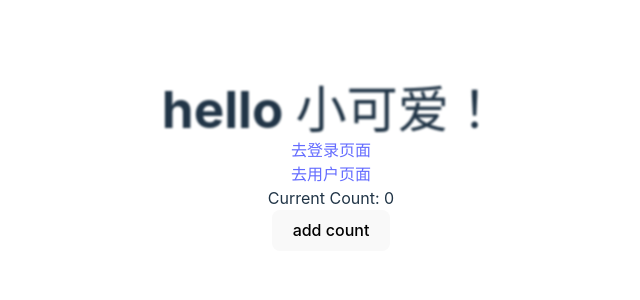
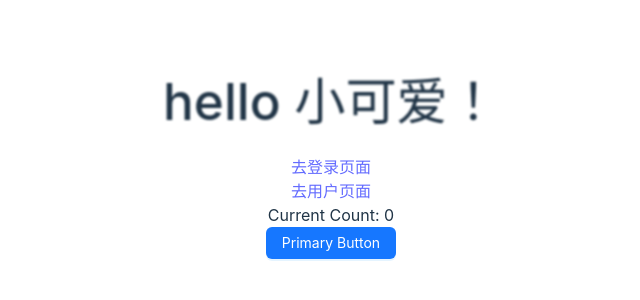
Before and after one commit to ly8529/vue-demo, a Vue app: page / in a window 1280 px wide. Shown: the part 234-534 px from the top of the page, without its empty margins (309-949 px from the left). Built offline with nearby package versions, Linux system fonts and the light colour scheme.

Commit message:
使用组件库ant-design-vue

```diff
--- a/package.json
+++ b/package.json
@@ -8,6 +8,7 @@
 		"preview": "vite preview"
 	},
 	"dependencies": {
+		"ant-design-vue": "^4.0.7",
 		"pinia": "^2.1.7",
 		"vue": "^3.3.8",
 		"vue-router": "^4.2.5"
--- a/src/components/HelloWorld.vue
+++ b/src/components/HelloWorld.vue
@@ -4,10 +4,11 @@
 	<br />
 	<router-link to="/account">去用户页面</router-link>
 	<div>Current Count: {{ counter.count }}</div>
-	<button @click="addBtn">add count</button>
+	<a-button type="primary" @click="addBtn">Primary Button</a-button>
 </template>
 <script lang="ts" setup>
 import { useStore } from '@/stores/index'
+import { Button as AButton } from 'ant-design-vue'
 const counter = useStore()
 
 function addBtn() {
--- a/src/main.ts
+++ b/src/main.ts
@@ -1,6 +1,7 @@
 import { createApp } from 'vue'
 import '@/assets/styles/reset.scss'
 import '@/assets/styles/common.scss'
+import 'ant-design-vue/dist/reset.css'
 import App from './App.vue'
 import router from '@/router'
 import { createPinia } from 'pinia'
--- a/vite.config.ts
+++ b/vite.config.ts
@@ -32,7 +32,7 @@ export default defineConfig({
 		}),
 	],
 	// 引入第三方的配置,强制预构建插件包
-	optimizeDeps: {
-		include: [''],
-	},
+	// optimizeDeps: {
+	// 	include: [''],
+	// },
 })
```
Also changed, not shown: 2 other files (tests, documents, lock files or other folders).
